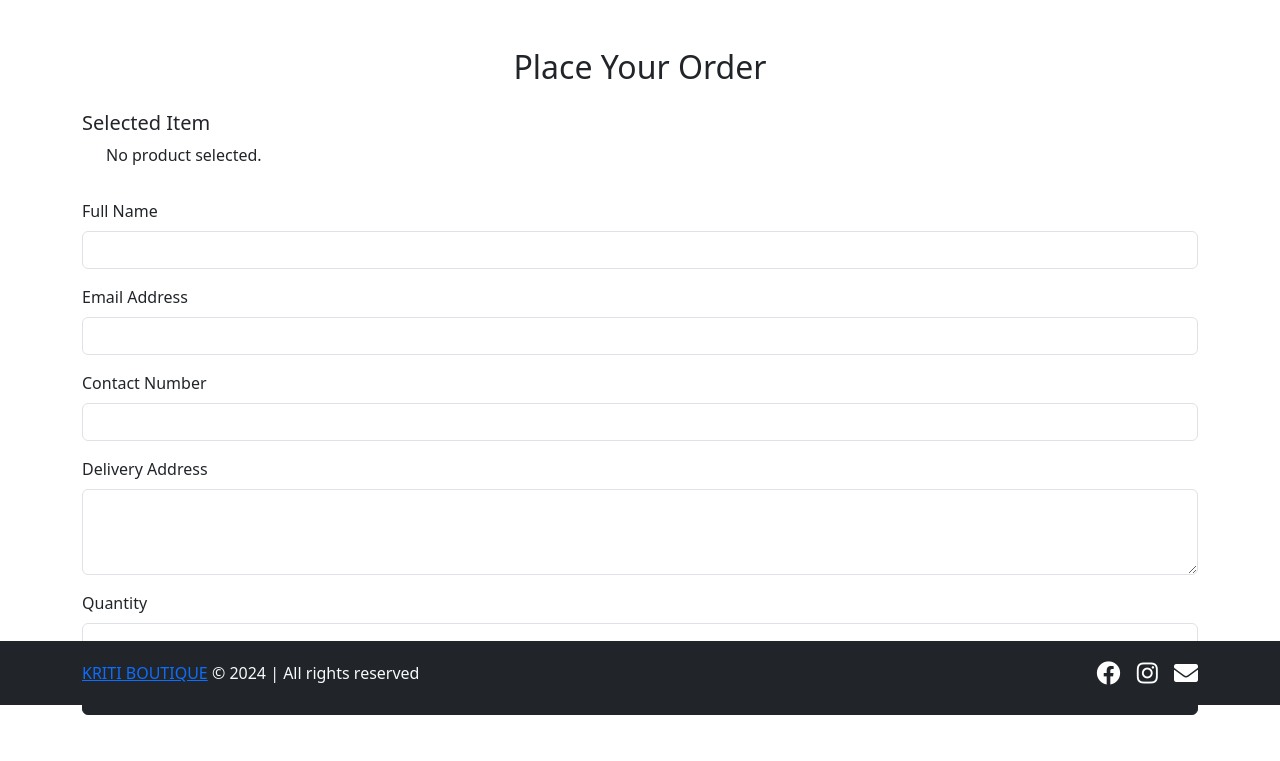
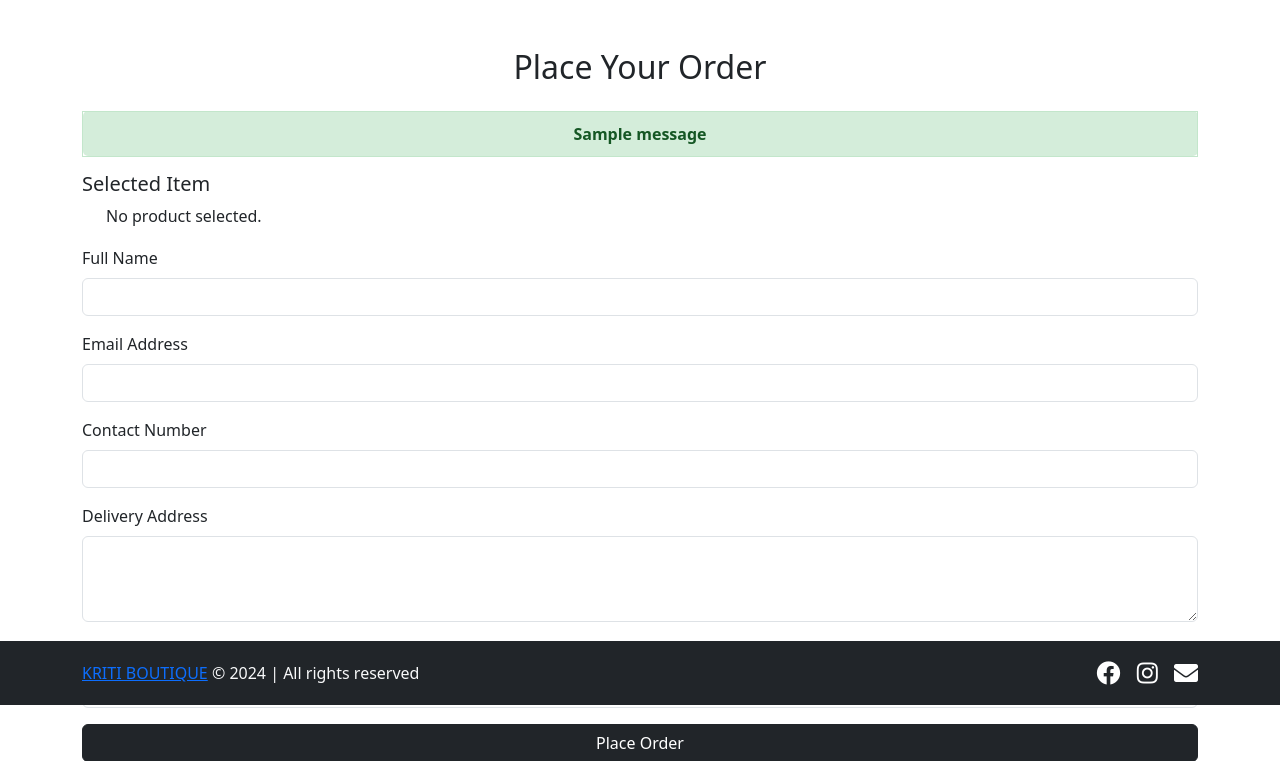
Before and after one commit to rupacesigdel/Kriti_boutiques, a Django app: page /order/ in a window 1280 px wide. Shown: the part 95-856 px from the top of the page. Before the commit the page ends 810 px from the top, so only its background shows below. Run offline with Django 5.2, Linux system fonts and the light colour scheme; tables that the repository leaves empty hold one stand-in row (values such as "Sample post"); one stand-in notice (Sample message) is shown.

Commit message:
add notification of success to submit

```diff
--- a/templates/order.html
+++ b/templates/order.html
@@ -14,6 +14,18 @@
 {% block body %}
 <div class="container my-5">
     <h2 class="text-center mb-4">Place Your Order</h2>
+    {% if messages %}
+        <table style="width: 100%; margin-bottom: 15px; border-collapse: collapse;">
+            <tr>
+                <td style="background-color: #d4edda; color: #155724; padding: 10px; border: 1px solid #c3e6cb;
+                            border-radius: 5px; text-align: center;">
+                    {% for message in messages %}
+                    <strong>{{ message }}</strong>
+                    {% endfor %}
+                </td>
+            </tr>
+        </table>
+    {% endif %}
     <form method="POST" action="{% url 'submit_order' %}">
         {% csrf_token %}
         <div class="mb-3">
@@ -30,7 +42,6 @@
                         <p>{{ selected_product.title }} - Nrs.{{ selected_product.price }}</p>
                         {% endif %}
                     </label>
-            </div>
                 </div>
                 <div class="mb-3">
                     <label for="name" class="form-label">Full Name</label>
```
Also changed, not shown: templates/contact.html (+12 -0 lines). Lines whose indentation alone changed are shown as unchanged.
